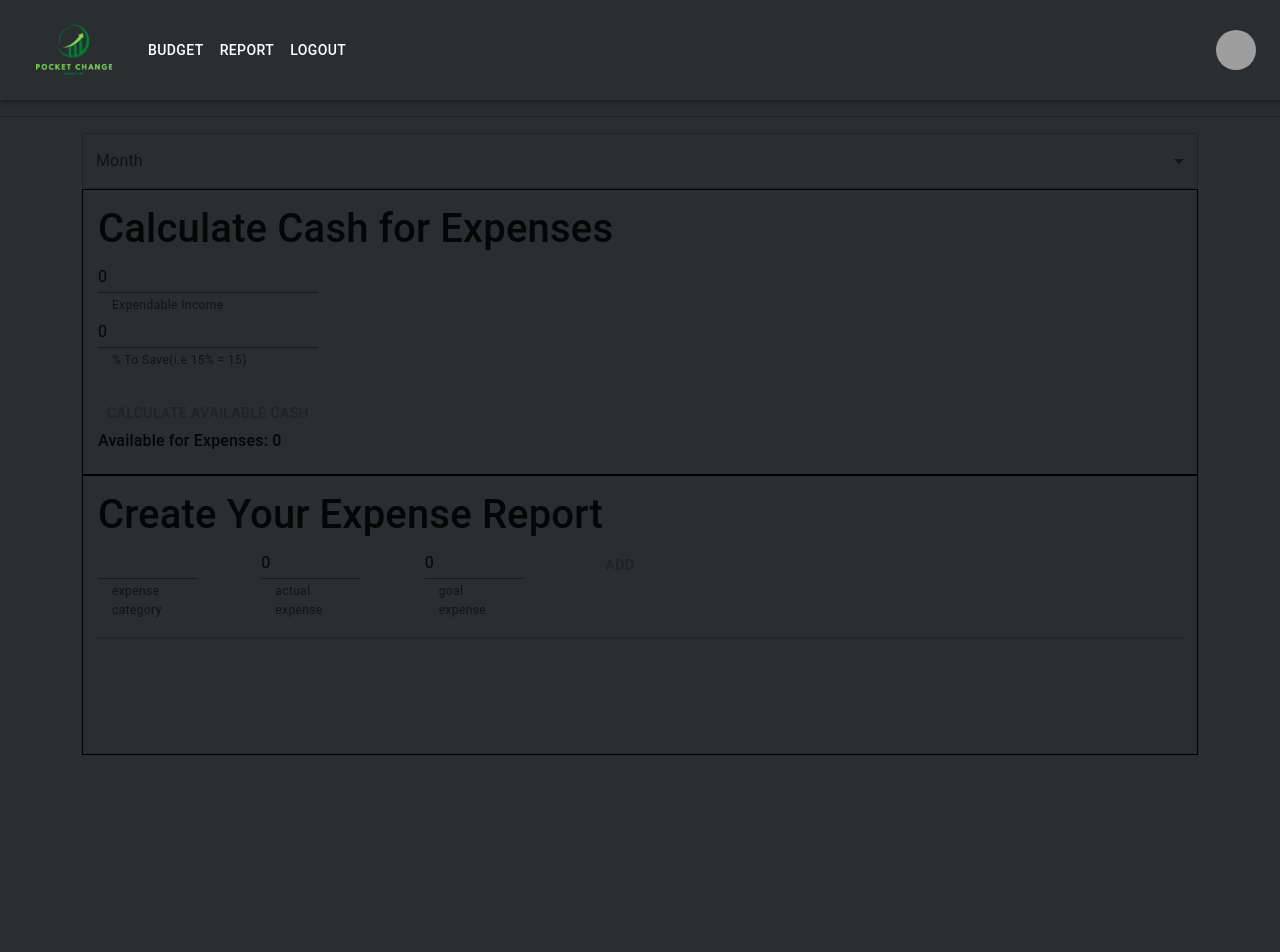
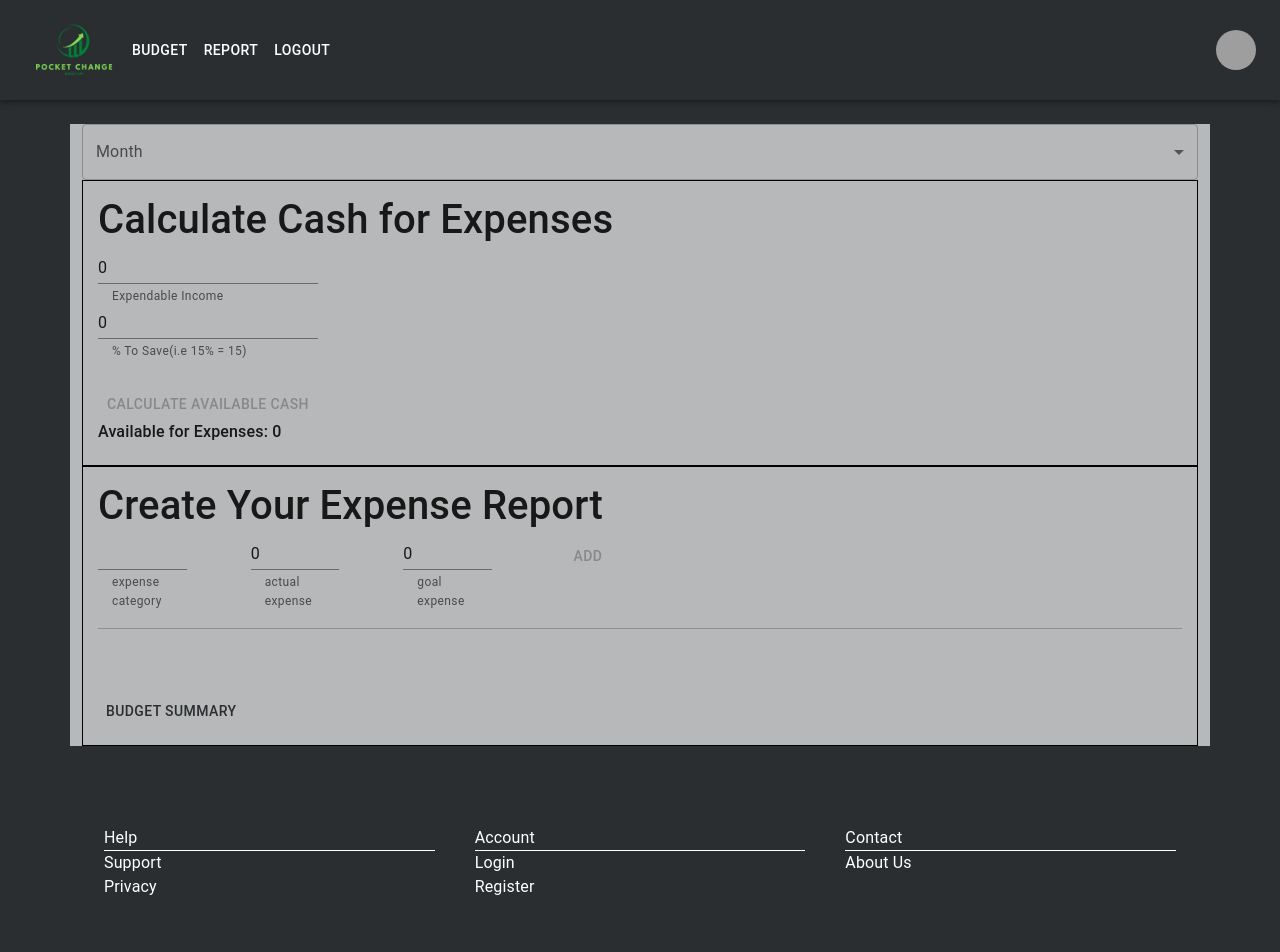
Before and after one commit to cmokbel1/pocket-change, a React (Create React App) app in the folder client/: page /budget in a window 1280 px wide. Shown: the top 952 px of the page. Before the commit the page ends 800 px from the top, so only its background shows below. Built offline with nearby package versions, Linux system fonts and the light colour scheme; grey boxes are pictures that could not be loaded.

Commit message:
update nav and fix css

```diff
--- a/client/src/components/ExpenseForm/ExpenseForm.js
+++ b/client/src/components/ExpenseForm/ExpenseForm.js
@@ -16,6 +16,7 @@ const ExpenseForm = () => {
 
 
   return (
+    <>
     <FormControl>
       <div className="mb-3">
         <InputLabel htmlFor="title">Category</InputLabel>
@@ -50,6 +51,7 @@ const ExpenseForm = () => {
         Add Expense
       </Button>
     </FormControl>
+    </>
   )
 }
 
--- a/client/src/pages/Budget/Budget.css
+++ b/client/src/pages/Budget/Budget.css
@@ -1,8 +1,6 @@
-body {
-  color: black;
-}
 .container {
   display: block;
+  background-color: rgba(255, 255, 255, 0.664);
 }
 
 #leftAlign {
--- a/client/src/pages/Budget/Budget.js
+++ b/client/src/pages/Budget/Budget.js
@@ -9,6 +9,7 @@ import { categoryResult, calcSumTotal } from '../../utils/CategoryResult'
 import { calcAvail } from '../../utils/AvailableExpenditures'
 import './Budget.css'
 import DropDownMonth from '../../components/DropDownMonth'
+import Footer from '../../components/Footer'
 
 const Budget = () => {
 
@@ -61,14 +62,14 @@ const Budget = () => {
   return (
     <>
       <Navbar />
-      <hr />
+      <br></br>
       <div className='container'>
         <DropDownMonth />
         <div id="rightAlign">
           {/* goal savings calculator and card inputs */}
           <Grid rowSpacing={1} columnSpacing={{ xs: 1 }}>
             <h1>Calculate Cash for Expenses</h1>
-            <FormControl>
+            <FormControl >
               <Input name="cashFlow" value={cashFlowState.cashFlow} onChange={handleInputChange2} />
               <FormHelperText>Expendable Income</FormHelperText>
               <Input name="goalSavings" value={cashFlowState.goalSavings} onChange={handleInputChange2} />
@@ -118,6 +119,7 @@ const Budget = () => {
 
         </div>
       </div>
+      <Footer></Footer>
     </>
   )
 }
--- a/client/src/pages/Home/Home.js
+++ b/client/src/pages/Home/Home.js
@@ -41,9 +41,12 @@ const Home = () => {
               <br></br>
               <h4>Login, Categorize, and Budget.</h4>
               <br></br>
-              <a href="/Register" > <Button variant="contained" color="success">
+              <Button variant="contained" color="success" onClick={(e) => {
+                e.preventDefault();
+                window.location = '/Register';
+              }}>
               Get Started
-              </Button></a>
+              </Button>
               </div>
           </Grid>
           <Grid item xs={0} md={1} >
```
